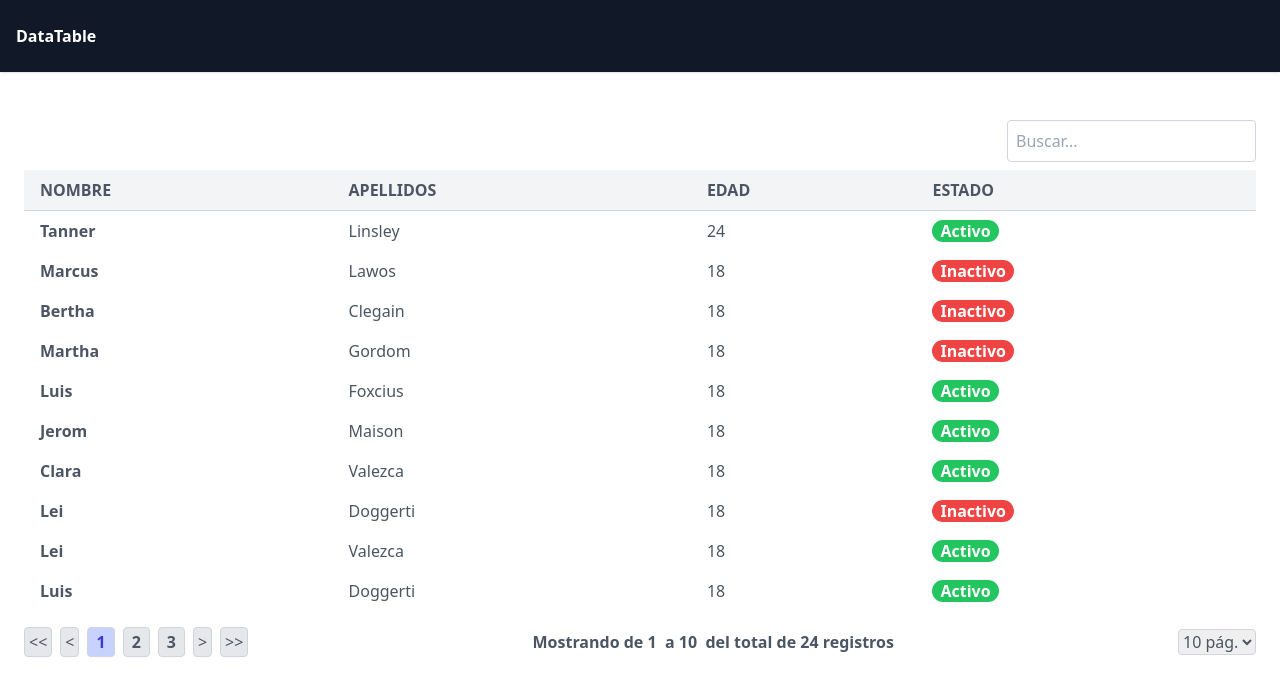
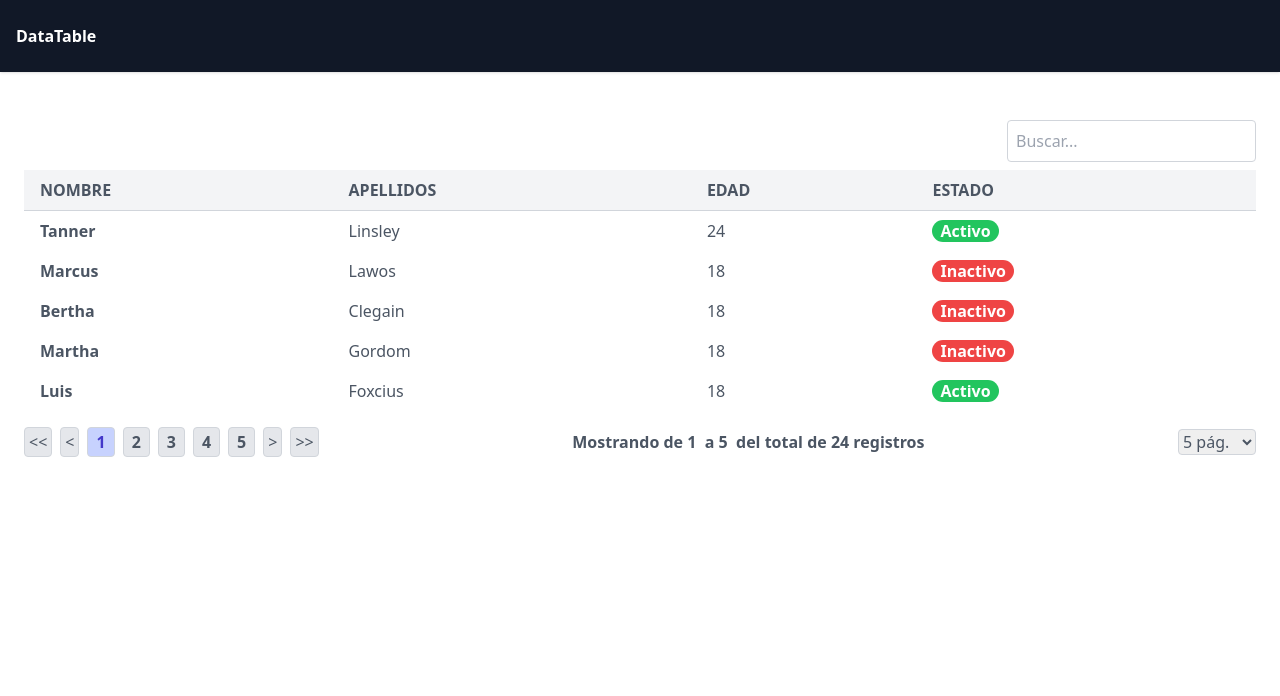
Before and after one commit to CesarGracia97/Sistemas-POS, a React (Vite) app: page / in a window 1280 px wide. Shown: the top 696 px of the page. Built offline with nearby package versions, Linux system fonts and the light colour scheme.

Commit message:
Cambios en el codigo: 5 Elementos de muestra por defecto (y como opcion). Texto de Muestree de contenido total de registro

```diff
--- a/src/view/DataTable.jsx
+++ b/src/view/DataTable.jsx
@@ -71,10 +71,29 @@ const DataTable = () => {
     }
   ]
 
+  const getStateTable = () => {
+    const totalRows = table.getFilteredRowModel().rows.length;
+    const pageSize = table.getState().pagination.pageSize;
+    const pageIndex = table.getState().pagination.pageIndex;
+    const  rowsPerPage =  table.getRowModel().rows.length;
+
+    const firstIndex = (pageIndex * pageSize) + 1;
+    const lastIndex = (pageIndex * pageSize) + rowsPerPage;
+
+    return {
+      totalRows,  firstIndex, lastIndex
+    }
+  }
+
   const table = useReactTable({
     data,
     columns,
     state:{ globalFilter },
+    initialState: {
+      pagination:{
+        pageSize: 5
+      }
+    },
     getCoreRowModel: getCoreRowModel(),
     getPaginationRowModel: getPaginationRowModel(),
     getFilteredRowModel: getFilteredRowModel(),
@@ -169,15 +188,16 @@ const DataTable = () => {
           </button>
         </div>
         <div className='text-gray-600 font-semibold'>
-            Mostrando de {Number(table.getRowModel().rows[0]?.id) + 1}&nbsp;
-            a {Number(table.getRowModel().rows[table.getRowModel().rows.length - 1]?.id) + 1}&nbsp;
-            del total de {defaultData.length} registros
+            Mostrando de {getStateTable().firstIndex}&nbsp;
+            a {getStateTable().lastIndex}&nbsp;
+            del total de {getStateTable().totalRows} registros
         </div>
         <select
         className='text-gray-600 border border-gray-300 rounded outline-indigo-700'
         onChange={e => {
           table.setPageSize(Number(e.target.value))
         }}>
+          <option value="5">5 pág.</option>
           <option value="10">10 pág.</option>
           <option value="20">20 pág.</option>
           <option value="25">25 pág.</option>
```
